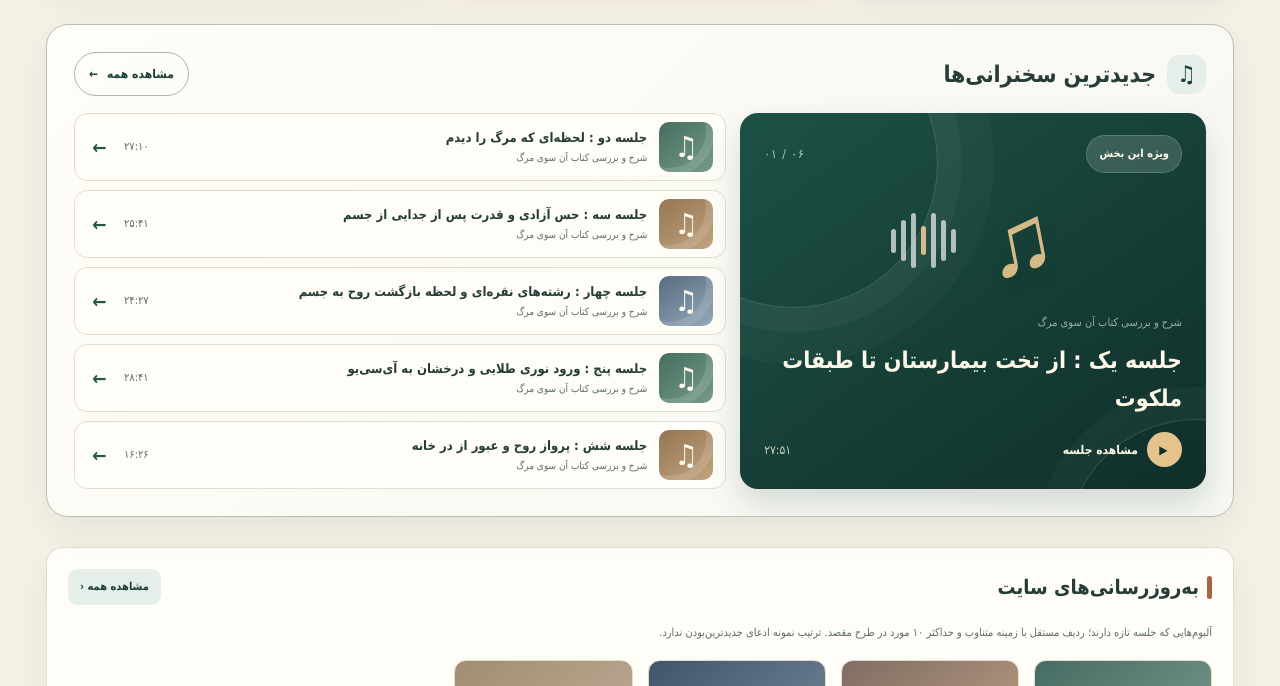
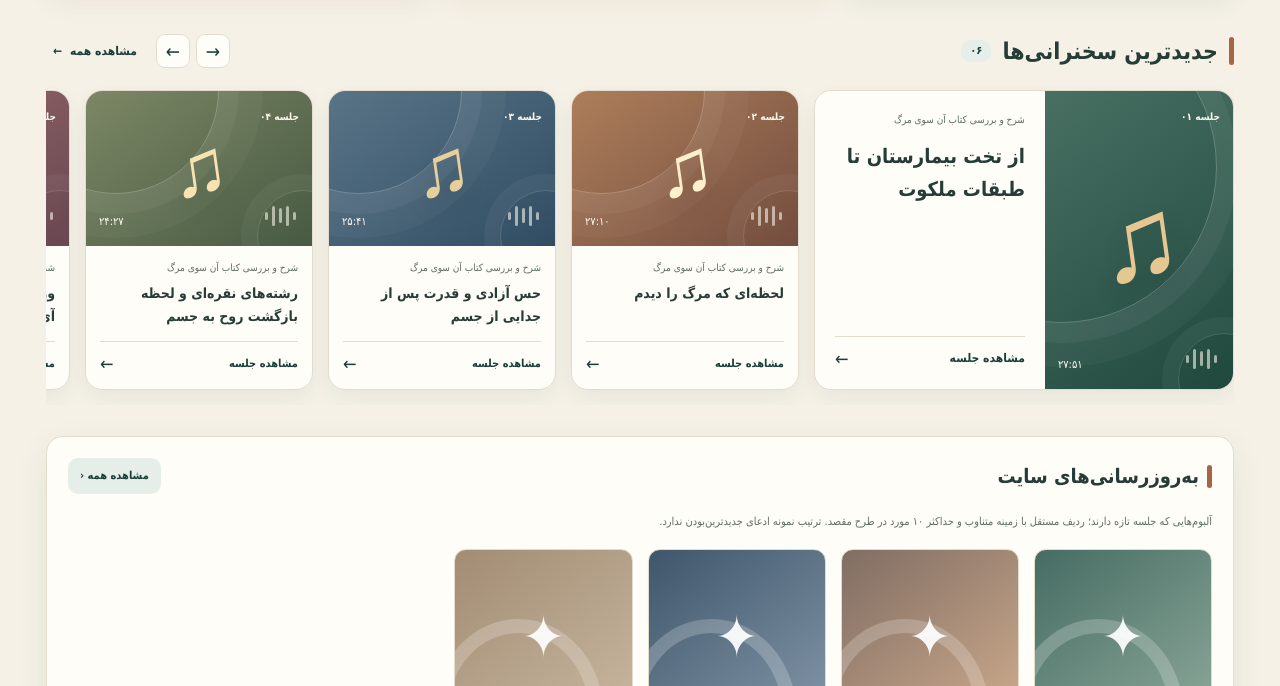
Before and after one commit to javad40944/aminikhaah-design-preview, a plain HTML site: page index.html in a window 1280 px wide. Shown: the part 693-1379 px from the top of the page. Drawn offline with Linux system fonts and the light colour scheme; a web font is replaced by a local one.

Commit message:
Vary newest speeches with horizontal editorial audio gallery

```diff
--- a/index.html
+++ b/index.html
@@ -624,115 +624,69 @@ body.dark[data-palette="clay"]{--primary:#e0aaa0;--primary-dark:#f2d4cb;--primar
   .mode-current #content>.hero-grid>.quick-rail .quick-grid{grid-template-columns:1fr;grid-template-rows:auto}
 }
 
-/* Stage 08 — distinct editorial shelf for newest sessions */
-#content .latest-showcase{
-  --latest-deep:#1d5145;--latest-deep-2:#102f2a;--latest-highlight:#e5c38c;
-  position:relative;isolation:isolate;overflow:hidden;
-  margin-block:27px 30px;padding:clamp(16px,2.3vw,27px);
-  background:linear-gradient(135deg,var(--surface),color-mix(in srgb,var(--primary-soft) 35%,var(--surface)));
-  border:1px solid color-mix(in srgb,var(--primary) 22%,var(--line));
-  border-radius:22px;
-}
-body[data-palette="lapis"] #content .latest-showcase{--latest-deep:#244f6b;--latest-deep-2:#102d43;--latest-highlight:#e6c587}
-body[data-palette="clay"] #content .latest-showcase{--latest-deep:#743f3b;--latest-deep-2:#472b2d;--latest-highlight:#efd1a8}
-#content .latest-head{display:flex;align-items:center;justify-content:space-between;gap:14px;margin-bottom:17px}
-#content .latest-heading{display:flex;align-items:center;gap:11px;min-width:0}
-#content .latest-heading-mark{
-  display:grid;place-items:center;flex:0 0 39px;width:39px;height:39px;
-  background:var(--primary-soft);color:var(--primary-dark);border-radius:13px;
-  font-size:23px;line-height:1;
-}
-#content .latest-heading h2{font-size:clamp(18px,1.8vw,23px);line-height:1.5;font-weight:850;letter-spacing:-.15px}
-#content .latest-view-all{
-  display:inline-flex;align-items:center;justify-content:center;gap:9px;flex:0 0 auto;
-  background:transparent;color:var(--primary-dark);
-  border:1px solid color-mix(in srgb,var(--primary) 28%,var(--line));
-  border-radius:999px;padding:8px 14px;font-size:12px;font-weight:750;
-  transition:background .2s,transform .2s;
-}
-#content .latest-view-all:hover{background:var(--primary-soft);transform:translateX(-2px)}
-#content .latest-layout{display:grid;grid-template-columns:minmax(0,5fr) minmax(0,7fr);gap:14px;align-items:stretch}
-#content .latest-feature{
-  position:relative;display:flex;flex-direction:column;justify-content:space-between;
-  overflow:hidden;min-width:0;min-height:376px;border-radius:18px;
-  padding:22px 24px;color:#fff9ea;
-  background:linear-gradient(145deg,var(--latest-deep),var(--latest-deep-2));
-  box-shadow:0 14px 32px #132d2528;transition:transform .2s,box-shadow .2s;
-}
-#content .latest-feature:hover{transform:translateY(-3px);box-shadow:0 18px 34px #132d2530}
-#content .latest-ornament{pointer-events:none;position:absolute;border:1px solid #ffffff2a;border-radius:50%}
-#content .latest-ornament-a{width:290px;height:290px;top:-95px;left:-92px;box-shadow:0 0 0 24px #ffffff09,0 0 0 56px #ffffff07}
-#content .latest-ornament-b{width:260px;height:260px;bottom:-190px;right:-120px;box-shadow:0 0 0 32px #ffffff08}
-#content .latest-feature-top,#content .latest-feature-art,#content .latest-feature-bottom{position:relative;z-index:1}
-#content .latest-feature-top{display:flex;align-items:center;justify-content:space-between;gap:10px}
-#content .latest-feature-tag{font-size:11px;font-weight:750;color:#fff8e8;background:#ffffff27;border:1px solid #ffffff29;border-radius:999px;padding:5px 12px}
-#content .latest-feature-index{font-size:12px;color:#ffffffb8;letter-spacing:1px;direction:ltr}
-#content .latest-feature-art{height:120px;display:flex;align-items:center;justify-content:center;gap:28px;opacity:.93}
-#content .latest-feature-music{font-size:94px;line-height:1;font-family:serif;color:var(--latest-highlight);text-shadow:0 12px 22px #0003;transform:rotate(-11deg)}
-#content .latest-soundwave{display:flex;align-items:center;gap:5px;height:62px}
-#content .latest-soundwave i{display:block;width:5px;height:24px;background:#ffffffb5;border-radius:99px}
-#content .latest-soundwave i:nth-child(2),#content .latest-soundwave i:nth-child(6){height:41px}
-#content .latest-soundwave i:nth-child(3),#content .latest-soundwave i:nth-child(5){height:55px}
-#content .latest-soundwave i:nth-child(4){height:29px;background:var(--latest-highlight)}
-#content .latest-feature-bottom small{color:#d9e6dcae;font-size:11px}
-#content .latest-feature-bottom h3{font-size:clamp(19px,1.8vw,24px);line-height:1.65;font-weight:850;margin:5px 0 15px;max-width:470px}
-#content .latest-feature-meta{display:flex;align-items:center;justify-content:space-between;gap:10px}
-#content .latest-feature-action{display:inline-flex;align-items:center;gap:9px;font-size:12px;font-weight:800}
-#content .latest-feature-action span{display:grid;place-items:center;width:35px;height:35px;color:var(--latest-deep-2);background:var(--latest-highlight);border-radius:50%;font-size:12px;padding-right:2px}
-#content .latest-feature-duration{font-size:12px;color:#fffce0c9;direction:ltr}
-#content .latest-list{display:grid;grid-template-rows:repeat(5,minmax(0,1fr));gap:9px;min-width:0}
-#content .latest-episode{
-  display:grid;grid-template-columns:54px minmax(0,1fr) auto 25px;align-items:center;gap:12px;
-  min-width:0;min-height:66px;padding:8px 12px;
-  background:var(--white);border:1px solid var(--line);border-radius:13px;
-  transition:transform .2s,border-color .2s,box-shadow .2s;
-}
-#content .latest-episode:hover{transform:translateX(-3px);border-color:color-mix(in srgb,var(--primary) 48%,var(--line));box-shadow:0 7px 18px #13362d12}
-#content .latest-episode-thumb{
-  width:54px;height:50px;display:grid;place-items:center;position:relative;overflow:hidden;
-  border-radius:10px;color:#fff9ec;background:linear-gradient(140deg,#446e60,#769b87);
-}
-#content .latest-thumb-2{background:linear-gradient(145deg,#957552,#c1a37e)}
-#content .latest-thumb-3{background:linear-gradient(145deg,#586b80,#93a9b9)}
-#content .latest-episode-thumb:before{content:'';position:absolute;width:75px;height:75px;left:-37px;top:-38px;border:9px solid #ffffff22;border-radius:50%}
-#content .latest-episode-thumb span{font-size:29px;z-index:1;line-height:1}
-#content .latest-episode-copy{min-width:0;display:flex;flex-direction:column;gap:2px}
-#content .latest-episode-copy strong{font-size:13px;line-height:1.6;font-weight:800;display:-webkit-box;-webkit-box-orient:vertical;-webkit-line-clamp:2;overflow:hidden}
-#content .latest-episode-copy small{font-size:10px;line-height:1.6;color:var(--muted);overflow:hidden;text-overflow:ellipsis;white-space:nowrap}
-#content .latest-episode-duration{font-size:11px;color:var(--muted);direction:ltr;white-space:nowrap}
-#content .latest-episode-arrow{font-size:19px;font-weight:650;color:var(--primary);text-align:center}
-#content .latest-view-all:focus-visible,#content .latest-feature:focus-visible,#content .latest-episode:focus-visible{outline:3px solid var(--accent);outline-offset:3px}
-@container (max-width:800px){
- #content .latest-layout{grid-template-columns:minmax(0,1fr)}
- #content .latest-feature{min-height:295px}
- #content .latest-feature-art{height:80px}
- #content .latest-feature-music{font-size:75px}
- #content .latest-list{grid-template-rows:none}
- #content .latest-episode{min-height:68px}
-}
+/* Stage 08 — listening reel: varied editorial cards instead of repeating mosaic and stacked rows */
+#content .latest-reel{margin:34px 0 31px;min-width:0}
+#content .latest-reel-head{display:flex;justify-content:space-between;align-items:center;gap:12px;margin-bottom:16px}
+#content .latest-reel-heading{display:flex;align-items:center;gap:11px;min-width:0}
+#content .latest-reel-heading:before{content:'';width:5px;height:28px;border-radius:8px;background:var(--accent);flex:0 0 auto}
+#content .latest-reel-heading h2{font-size:clamp(19px,1.8vw,24px);font-weight:850;line-height:1.5}
+#content .latest-reel-count{font-size:11px;font-weight:800;color:var(--primary-dark);background:var(--primary-soft);border-radius:9px;padding:3px 9px;line-height:1.5}
+#content .latest-reel-actions{display:flex;align-items:center;gap:6px;flex:0 0 auto}
+#content .latest-reel-nav{width:34px;height:34px;background:var(--surface);border:1px solid var(--line);color:var(--primary-dark);border-radius:9px;font-size:19px;line-height:1;display:grid;place-items:center;transition:background .2s}
+#content .latest-reel-nav:hover{background:var(--primary-soft)}
+#content .latest-reel-all{margin-inline-start:6px;border:0;background:transparent;color:var(--primary-dark);font-size:12px;font-weight:750;display:inline-flex;align-items:center;gap:8px;padding:7px}
+#content .latest-reel-track{display:flex;flex-wrap:nowrap;gap:15px;overflow-x:auto;scroll-snap-type:x mandatory;overscroll-behavior-inline:contain;padding:3px 3px 15px;scrollbar-width:thin;scrollbar-color:color-mix(in srgb,var(--primary) 45%,var(--line)) transparent}
+#content .latest-reel-card{--cover-1:#486f62;--cover-2:#20493e;--cover-accent:#e5c791;display:flex;flex-direction:column;flex:0 0 228px;height:300px;min-width:0;overflow:hidden;scroll-snap-align:start;border-radius:17px;background:var(--surface);border:1px solid var(--line);box-shadow:0 8px 22px #1b3b3010;transition:transform .2s,box-shadow .2s}
+#content .latest-reel-card:hover{transform:translateY(-4px);box-shadow:0 15px 27px #1b3b3023}
+#content .latest-reel-card:focus-visible,#content .latest-reel-nav:focus-visible,#content .latest-reel-all:focus-visible{outline:3px solid var(--accent);outline-offset:3px}
+#content .latest-reel-color-2{--cover-1:#ad7e5a;--cover-2:#734d3f;--cover-accent:#fff0cd}
+#content .latest-reel-color-3{--cover-1:#597487;--cover-2:#314d63;--cover-accent:#e7cf9b}
+#content .latest-reel-color-4{--cover-1:#7c8764;--cover-2:#475a43;--cover-accent:#f6e3b1}
+#content .latest-reel-color-5{--cover-1:#9a6d70;--cover-2:#694750;--cover-accent:#f6cfb7}
+#content .latest-reel-cover{height:155px;flex:0 0 155px;position:relative;overflow:hidden;isolation:isolate;color:#fff9ef;background:linear-gradient(143deg,var(--cover-1),var(--cover-2))}
+#content .latest-reel-cover:before{content:'';pointer-events:none;position:absolute;width:205px;height:205px;border:1px solid #ffffff3c;border-radius:50%;left:-74px;top:-104px;box-shadow:0 0 0 20px #ffffff0b,0 0 0 44px #ffffff08}
+#content .latest-reel-cover:after{content:'';pointer-events:none;position:absolute;width:90px;height:90px;right:-37px;bottom:-36px;border:1px solid #ffffff27;border-radius:50%;box-shadow:0 0 0 16px #ffffff0b}
+#content .latest-reel-number{position:absolute;top:13px;right:13px;font-size:10px;font-weight:750;z-index:2}
+#content .latest-reel-duration{position:absolute;left:13px;bottom:11px;font-size:11px;direction:ltr;z-index:2;color:#fffdf3}
+#content .latest-reel-art{position:absolute;inset:0;display:grid;place-items:center;font-family:serif;color:var(--cover-accent);font-size:78px;line-height:1;transform:rotate(-8deg);text-shadow:0 10px 24px #0002}
+#content .latest-reel-waves{position:absolute;bottom:18px;right:16px;display:flex;align-items:center;gap:4px;height:25px;opacity:.58}
+#content .latest-reel-waves i{height:8px;width:3px;background:#fff9ef;border-radius:3px}
+#content .latest-reel-waves i:nth-child(2),#content .latest-reel-waves i:nth-child(4){height:20px}
+#content .latest-reel-waves i:nth-child(3){height:15px}
+#content .latest-reel-meta{flex:1;display:flex;flex-direction:column;gap:7px;padding:14px 14px 13px;min-width:0}
+#content .latest-reel-meta small{font-size:10px;color:var(--muted);line-height:1.5;white-space:nowrap;overflow:hidden;text-overflow:ellipsis}
+#content .latest-reel-meta h3{font-size:14px;font-weight:850;line-height:1.65;min-width:0;display:-webkit-box;-webkit-box-orient:vertical;-webkit-line-clamp:2;overflow:hidden}
+#content .latest-reel-open{margin-top:auto;border-top:1px solid var(--line);padding-top:9px;display:flex;justify-content:space-between;align-items:center;color:var(--primary-dark);font-size:11px;line-height:1.4}
+#content .latest-reel-open b{font-weight:750}
+#content .latest-reel-open span{font-size:18px}
+#content .latest-reel-featured{flex-basis:420px;flex-direction:row}
+#content .latest-reel-featured .latest-reel-cover{height:100%;flex:0 0 45%}
+#content .latest-reel-featured .latest-reel-cover:before{width:310px;height:310px;left:-140px;top:-80px}
+#content .latest-reel-featured .latest-reel-art{font-size:113px}
+#content .latest-reel-featured .latest-reel-meta{padding:21px 20px 18px;gap:13px}
+#content .latest-reel-featured .latest-reel-meta small{white-space:normal}
+#content .latest-reel-featured .latest-reel-meta h3{font-size:20px;line-height:1.65;-webkit-line-clamp:4}
+#content .latest-reel-featured .latest-reel-open{font-size:12px}
 @container (max-width:650px){
- #content .latest-showcase{margin-block:18px 22px;padding:14px;border-radius:17px}
- #content .latest-head{gap:8px;margin-bottom:12px}
- #content .latest-heading{gap:8px}
- #content .latest-heading-mark{width:34px;height:34px;flex-basis:34px;font-size:20px;border-radius:10px}
- #content .latest-heading h2{font-size:17px}
- #content .latest-view-all{font-size:10px;padding:6px 9px;gap:5px;white-space:nowrap}
- #content .latest-layout{gap:10px}
- #content .latest-feature{min-height:245px;padding:16px;border-radius:14px}
- #content .latest-feature-art{height:58px;gap:17px}
- #content .latest-feature-music{font-size:59px}
- #content .latest-soundwave{transform:scale(.75)}
- #content .latest-feature-bottom h3{font-size:17px;line-height:1.6;margin-bottom:9px}
- #content .latest-feature-bottom small{font-size:10px}
- #content .latest-feature-action{font-size:11px}
- #content .latest-feature-action span{width:30px;height:30px}
- #content .latest-episode{grid-template-columns:43px minmax(0,1fr) auto;gap:9px;padding:8px;min-height:66px}
- #content .latest-episode-thumb{width:43px;height:43px;border-radius:9px}
- #content .latest-episode-thumb span{font-size:24px}
- #content .latest-episode-copy strong{font-size:11px;line-height:1.55}
- #content .latest-episode-copy small{font-size:9px}
- #content .latest-episode-duration{font-size:10px}
- #content .latest-episode-arrow{display:none}
+ #content .latest-reel{margin:23px 0 22px}
+ #content .latest-reel-head{gap:7px;margin-bottom:12px}
+ #content .latest-reel-heading{gap:7px}
+ #content .latest-reel-heading:before{width:4px;height:22px}
+ #content .latest-reel-heading h2{font-size:17px}
+ #content .latest-reel-count{font-size:9px;padding:2px 6px}
+ #content .latest-reel-actions{gap:3px}
+ #content .latest-reel-nav{width:27px;height:27px;font-size:16px;border-radius:7px}
+ #content .latest-reel-all{font-size:10px;gap:4px;margin-inline-start:2px;padding:3px}
+ #content .latest-reel-track{gap:10px;padding-bottom:11px}
+ #content .latest-reel-card{flex-basis:205px;height:275px;border-radius:14px}
+ #content .latest-reel-cover{height:140px;flex-basis:140px}
+ #content .latest-reel-meta{padding:11px;gap:5px}
+ #content .latest-reel-meta h3{font-size:12px}
+ #content .latest-reel-featured{flex-basis:310px;height:275px}
+ #content .latest-reel-featured .latest-reel-cover{flex-basis:41%}
+ #content .latest-reel-featured .latest-reel-art{font-size:78px}
+ #content .latest-reel-featured .latest-reel-meta{padding:13px 11px}
+ #content .latest-reel-featured .latest-reel-meta h3{font-size:14px;line-height:1.7}
 }
 
 </style>
@@ -803,29 +757,21 @@ function posters(){return `<div class="posters">${albumData.map((a,i)=>`<a href=
 function packs(){const names=['زیارت اربعین','عتبات عراق','ماه رمضان','محرم','فاطمیه','غدیر','شب‌های قدر','ماه رجب','ماه شعبان','ماه صفر'];const icons=['✦','◇','☽','✺','❃','☀','✧','◈','☾','❋'];return '<div class="packs">'+names.map((t,i)=>'<button class="pack" onclick="toast(\'آلبوم‌های داخل این بسته از دسته‌بندی متصل خوانده می‌شوند\')" style="background:none;border:0"><div class="pack-circle">'+icons[i]+'</div><strong>'+t+'</strong><small class="pack-count">تعداد محتوا از پنل</small></button>').join('')+'</div>'}
 
 function latestShowcase(){
-  const featured=songData[0];
-  return `<section class="section latest-showcase" aria-labelledby="latest-showcase-title">
-    <div class="latest-head">
-      <div class="latest-heading"><span class="latest-heading-mark" aria-hidden="true">♫</span><h2 id="latest-showcase-title">جدیدترین سخنرانی‌ها</h2></div>
-      <button class="latest-view-all" onclick="go('albums')">مشاهده همه <span aria-hidden="true">←</span></button>
-    </div>
-    <div class="latest-layout">
-      <a class="latest-feature" href="#session" onclick="go('session');return false" aria-label="مشاهده ${es(featured[0])}">
-        <span class="latest-ornament latest-ornament-a" aria-hidden="true"></span><span class="latest-ornament latest-ornament-b" aria-hidden="true"></span>
-        <div class="latest-feature-top"><span class="latest-feature-tag">ویژه این بخش</span><span class="latest-feature-index">۰۱ / ۰۶</span></div>
-        <div class="latest-feature-art" aria-hidden="true"><span class="latest-feature-music">♫</span><span class="latest-soundwave"><i></i><i></i><i></i><i></i><i></i><i></i><i></i></span></div>
-        <div class="latest-feature-bottom"><small>شرح و بررسی کتاب آن سوی مرگ</small><h3>${es(featured[0])}</h3><div class="latest-feature-meta"><span class="latest-feature-action"><span aria-hidden="true">▶</span> مشاهده جلسه</span><span class="latest-feature-duration">${es(featured[2])}</span></div></div>
-      </a>
-      <div class="latest-list" role="list" aria-label="جلسات دیگر">
-        ${songData.slice(1).map((item,i)=>`<a role="listitem" class="latest-episode" href="#session" onclick="go('session');return false" aria-label="مشاهده ${es(item[0])}">
-          <span class="latest-episode-thumb latest-thumb-${(i%3)+1}" aria-hidden="true"><span>♫</span></span>
-          <span class="latest-episode-copy"><strong>${es(item[0])}</strong><small>شرح و بررسی کتاب آن سوی مرگ</small></span>
-          <span class="latest-episode-duration">${es(item[2])}</span><span class="latest-episode-arrow" aria-hidden="true">←</span>
-        </a>`).join('')}
-      </div>
-    </div>
-  </section>`;
+ const nums=['۰۱','۰۲','۰۳','۰۴','۰۵','۰۶'];
+ return `<section class="latest-reel" aria-labelledby="latest-reel-title">
+  <div class="latest-reel-head">
+   <div class="latest-reel-heading"><h2 id="latest-reel-title">جدیدترین سخنرانی‌ها</h2><span class="latest-reel-count">۰۶</span></div>
+   <div class="latest-reel-actions"><button type="button" class="latest-reel-nav" onclick="scrollLatest(-1)" aria-label="جلسات قبلی">→</button><button type="button" class="latest-reel-nav" onclick="scrollLatest(1)" aria-label="جلسات بعدی">←</button><button type="button" class="latest-reel-all" onclick="go('albums')">مشاهده همه <span aria-hidden="true">←</span></button></div>
+  </div>
+  <div class="latest-reel-track" role="list" aria-label="جلسات سخنرانی">
+   ${songData.map((item,i)=>`<a class="latest-reel-card latest-reel-color-${(i%5)+1} ${i===0?'latest-reel-featured':''}" role="listitem" href="#session" onclick="go('session');return false" aria-label="مشاهده ${es(item[0])}">
+    <div class="latest-reel-cover"><span class="latest-reel-number">جلسه ${nums[i]}</span><span class="latest-reel-art" aria-hidden="true">♫</span><span class="latest-reel-waves" aria-hidden="true"><i></i><i></i><i></i><i></i><i></i></span><span class="latest-reel-duration">${es(item[2])}</span></div>
+    <div class="latest-reel-meta"><small>شرح و بررسی کتاب آن سوی مرگ</small><h3>${es(item[0].split(':').slice(1).join(':').trim()||item[0])}</h3><span class="latest-reel-open"><b>مشاهده جلسه</b><span aria-hidden="true">←</span></span></div>
+   </a>`).join('')}
+  </div>
+ </section>`;
 }
+function scrollLatest(step){const rail=document.querySelector('.latest-reel-track');if(rail)rail.scrollBy({left:-step*280,behavior:'smooth'})}
 
 function hero(){return `<div class="hero-grid">
   <div class="hero-main"><div class="hero-slider" role="region" aria-roledescription="carousel" aria-label="اسلایدر خانه" onmouseenter="hover=true;stopSlider()" onmouseleave="hover=false;startSlider()" onfocusin="stopSlider()" onfocusout="startSlider()">${sliderData.map((a,i)=>`<div class="slide slide${i+1} ${slide===i?'active':''}" aria-hidden="${slide===i?'false':'true'}"><a href="#album" onclick="go('album');return false" aria-label="مشاهده ${es(a[0])}"><div class="slide-blob"></div><div class="slide-text"><small>آلبوم منتخب — نمونه طرح</small><h2>${es(a[0])}</h2><p>${es(a[2])}</p><span class="slide-link">مشاهده آلبوم ‹</span></div><div class="slide-art"><span>${a[3]}</span></div></a></div>`).join('')}<button class="slider-arrow prev" onclick="moveSlide(-1)" aria-label="اسلاید قبلی">‹</button><button class="slider-arrow next" onclick="moveSlide(1)" aria-label="اسلاید بعدی">›</button><div class="slider-dots">${sliderData.map((_,i)=>`<button aria-label="اسلاید ${i+1}" class="${slide===i?'active':''}" onclick="goSlide(${i})"></button>`).join('')}</div></div></div>
```
